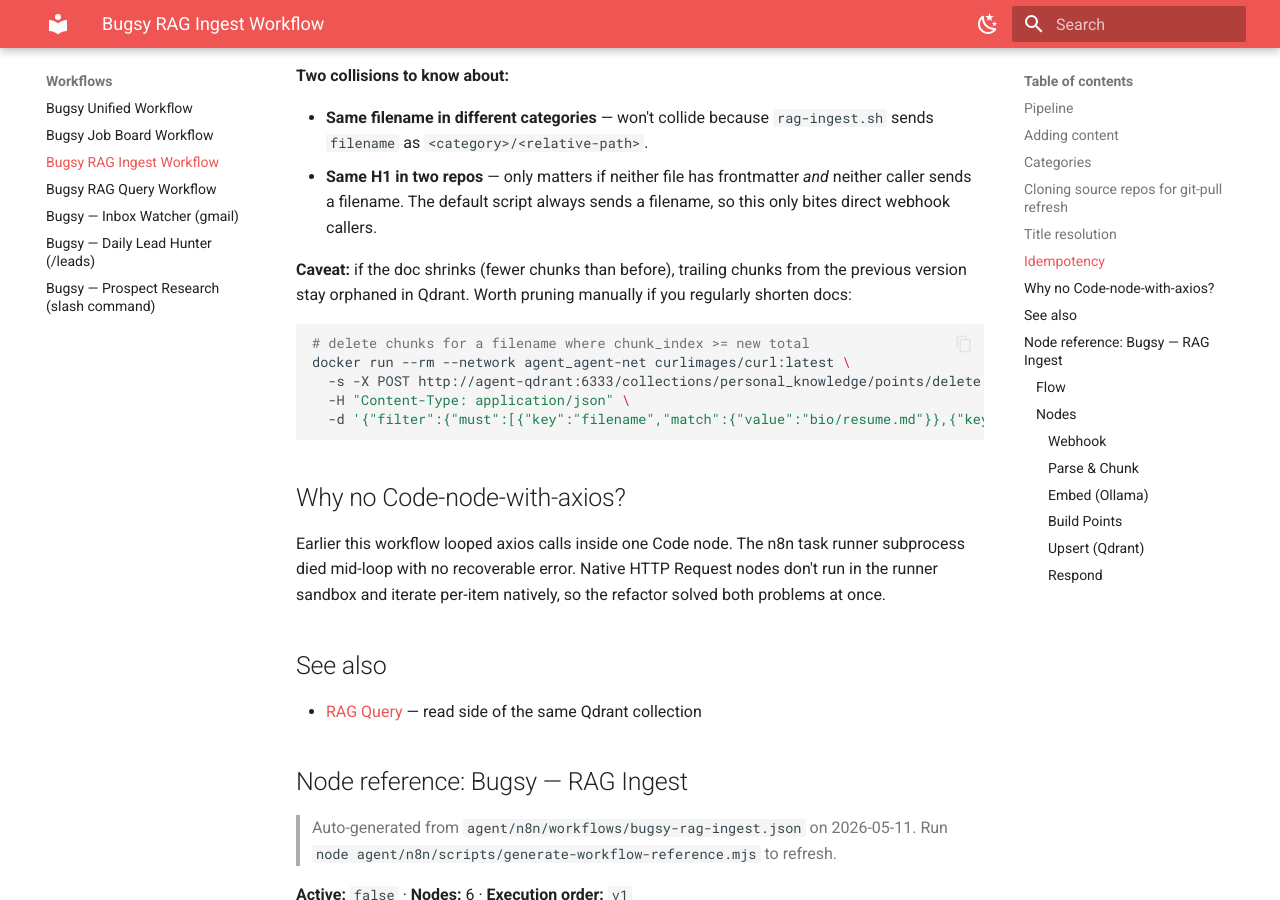
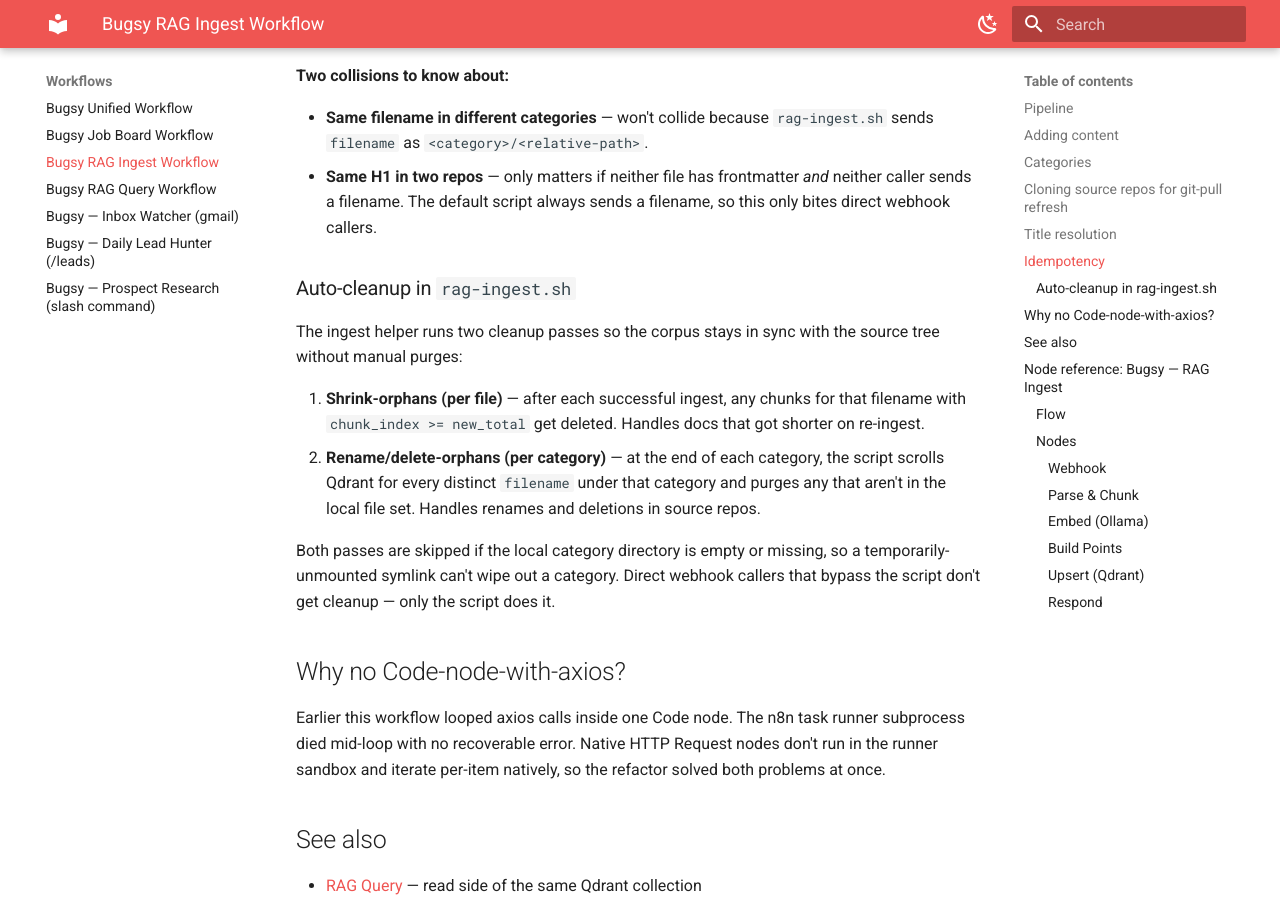
Before and after one commit to anthonycoffey/_agent, an MkDocs documentation site: the page built from docs/workflows/rag-ingest.md, in a window 1280 px wide and 900 px high, scrolled down 2796 px. Built offline with MkDocs 1.6.1 and Material for MkDocs 9.7.7, drawn with Linux system fonts in a browser that asks for light colours; some of the changed text lies outside the part shown.

Commit message:
feat(rag): auto-purge shrink + rename/delete orphans in rag-ingest.sh

````diff
--- a/docs/workflows/rag-ingest.md
+++ b/docs/workflows/rag-ingest.md
@@ -80,7 +80,7 @@ cd ~/<repo> && git pull
 bash ~/agent/rag-ingest.sh projects
 ```
 
-Idempotency means re-ingesting the same files just overwrites their existing chunks (point IDs are deterministic from `doc_id + chunk_index`). New files are added; renamed files create new chunks at the new path and orphan the old ones — purge those manually if cleanliness matters.
+Idempotency means re-ingesting the same files just overwrites their existing chunks (point IDs are deterministic from `doc_id + chunk_index`). New files are added; renamed and deleted files are auto-purged by the ingest script's orphan-cleanup pass (see [Idempotency](#idempotency) below).
 
 Currently mounted this way:
 - `~/agent/rag/projects/_agent` → `~/bugsy/docs` (Bugsy's own docs — what you're reading right now)
@@ -115,15 +115,14 @@ Each chunk's Qdrant point ID is deterministic from `doc_id + chunk_index`, where
 - **Same filename in different categories** — won't collide because `rag-ingest.sh` sends `filename` as `<category>/<relative-path>`.
 - **Same H1 in two repos** — only matters if neither file has frontmatter *and* neither caller sends a filename. The default script always sends a filename, so this only bites direct webhook callers.
 
-**Caveat:** if the doc shrinks (fewer chunks than before), trailing chunks from the previous version stay orphaned in Qdrant. Worth pruning manually if you regularly shorten docs:
+### Auto-cleanup in `rag-ingest.sh`
 
-```bash
-# delete chunks for a filename where chunk_index >= new total
-docker run --rm --network agent_agent-net curlimages/curl:latest \
-  -s -X POST http://agent-qdrant:6333/collections/personal_knowledge/points/delete \
-  -H "Content-Type: application/json" \
-  -d '{"filter":{"must":[{"key":"filename","match":{"value":"bio/resume.md"}},{"key":"chunk_index","range":{"gte":15}}]}}'
-```
+The ingest helper runs two cleanup passes so the corpus stays in sync with the source tree without manual purges:
+
+1. **Shrink-orphans (per file)** — after each successful ingest, any chunks for that filename with `chunk_index >= new_total` get deleted. Handles docs that got shorter on re-ingest.
+2. **Rename/delete-orphans (per category)** — at the end of each category, the script scrolls Qdrant for every distinct `filename` under that category and purges any that aren't in the local file set. Handles renames and deletions in source repos.
+
+Both passes are skipped if the local category directory is empty or missing, so a temporarily-unmounted symlink can't wipe out a category. Direct webhook callers that bypass the script don't get cleanup — only the script does it.
 
 ## Why no Code-node-with-axios?
 
````
Also changed, not shown: 1 other file.
